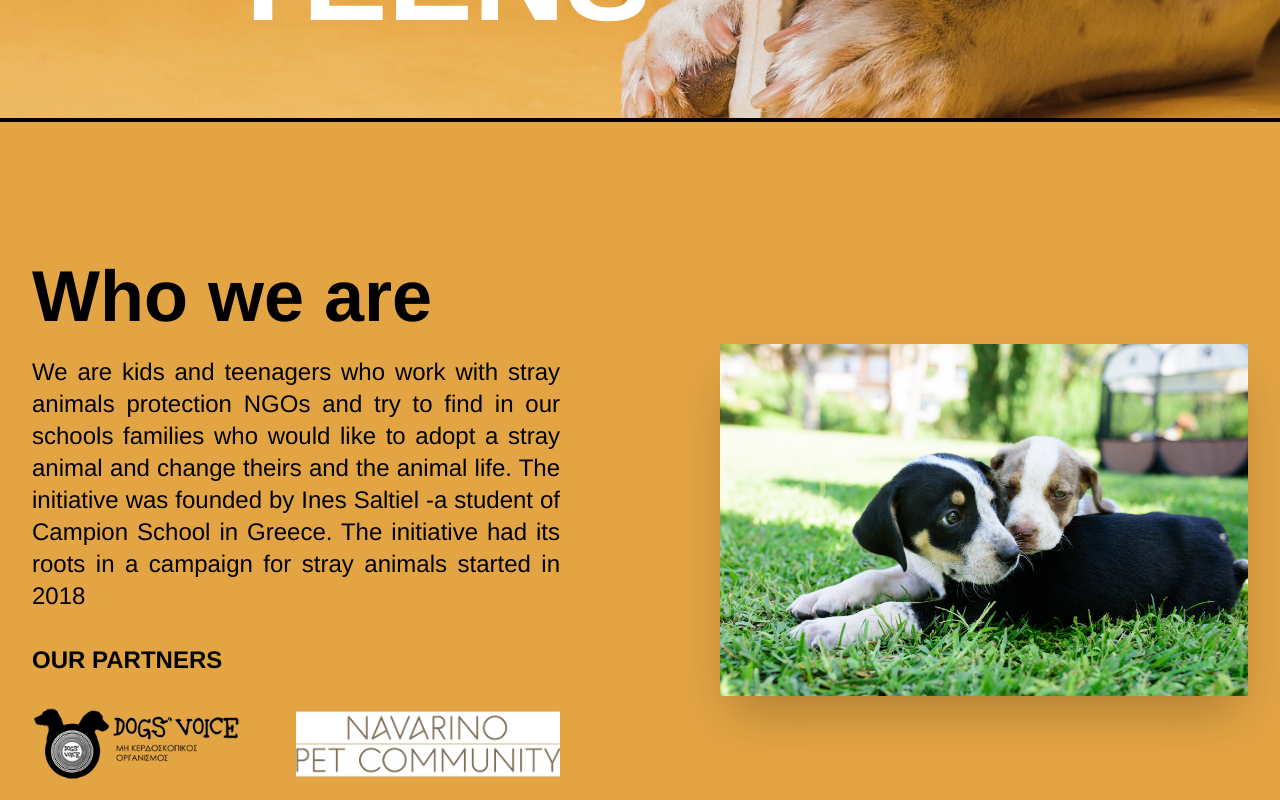
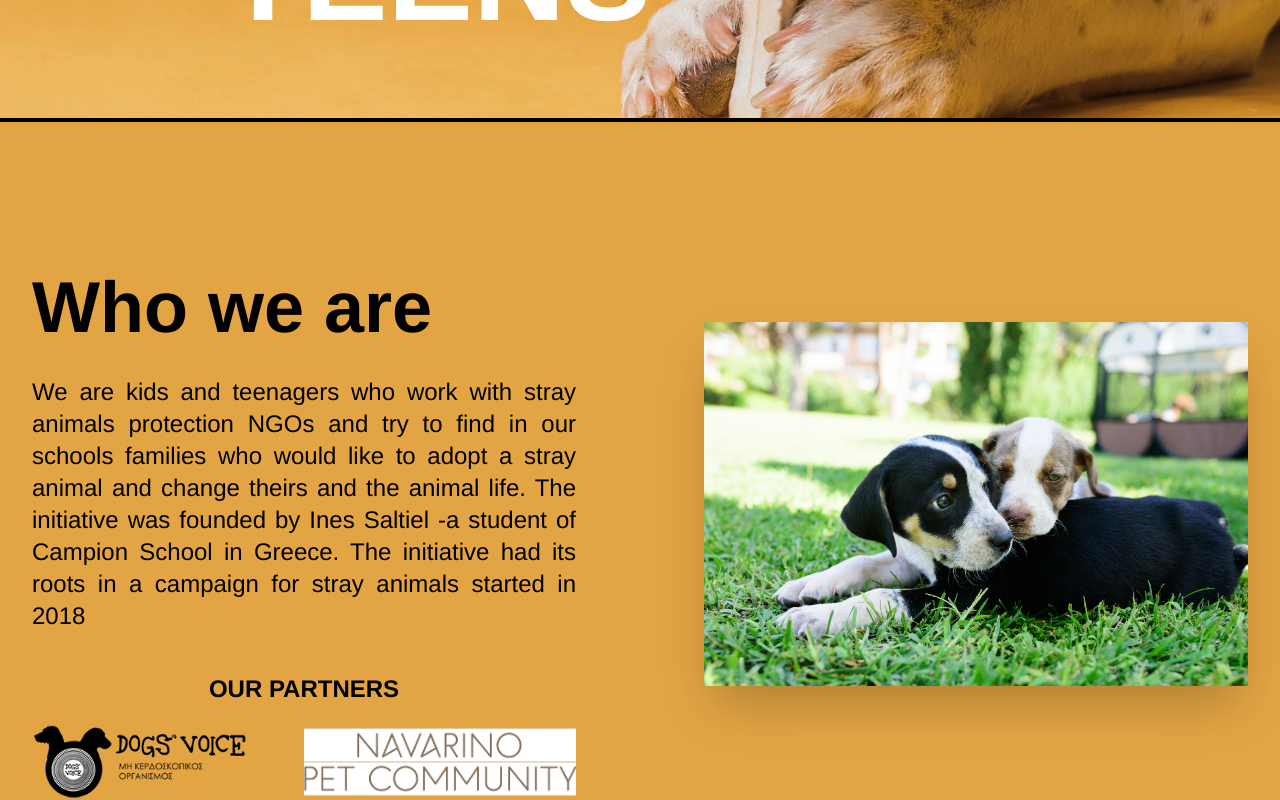
Before and after one commit to Kiwasthal/for_dogs, a Next.js app: page / in a window 1280 px wide. Shown: the part 680-1480 px from the top of the page. Built offline with nearby package versions, Linux system fonts and the light colour scheme.

Commit message:
reworked first section grid

```diff
--- a/components/Contact.jsx
+++ b/components/Contact.jsx
@@ -5,16 +5,16 @@ const Contact = ({ passRef }) => {
       className="w-full h-screen lg:h-[80vh]  px-4 gap-0 md:gap-8  xl:gap-12 lg:px-8 2xl:px-56 flex flex-col border-y-2
     items-center md:items-start justify-center bg-white border-black overflow-hidden relative"
     >
-      <h1 className=" text-orange-400 text-2xl text-center font-extrabold md:text-5xl">
+      <h1 className="mb-8 md:mb-0 text-orange-400 text-2xl text-center font-extrabold md:text-5xl">
         Contact Us
       </h1>
       <div className="flex w-full  text-orange-400 gap-4 lg:gap-32 items-start flex-col lg:flex-row ">
         <p className="text-justify text-sm md:text-xl w-full lg:w-1/3">
-          As we are students and we have a lot of school work -plus a lot work
-          for the kids for Strays 😉 please send us an email and we will resond.
-          For adopting you need to be calling in the phone we give every time. A
-          volunteer or an associate of the NGO will reply and will match the
-          stray dog or cat and your need.
+          Send us an email only if you want to be involved and initiate the
+          activity in your school. For adoptions, please directly contact the
+          mobile number we indicate for each dog. A volunteer or an associate of
+          the NGO who host the dog will reply and make all arrangements for the
+          adoption.
         </p>
         <div className="w-full lg:w-2/5">
           <form action="#">
--- a/components/SectionOne.jsx
+++ b/components/SectionOne.jsx
@@ -5,23 +5,22 @@ function SectionOne({ passRef }) {
     <div
       ref={passRef}
       className="
-                w-full h-screen px-4  gap-0 md:gap-8  lg:gap-14 xl:gap-40 lg:px-8 2xl:px-56 grid lg:grid-cols-2 border-y-2
-                items-center justify-center bg-section-one border-black overflow-hidden
+                w-full h-screen px-4  gap-0 md:gap-8  lg:gap-x-32 lg:px-8 2xl:px-56 grid grid-rows-7  lg:grid-rows-3 lg:grid-cols-2 border-y-2
+                 bg-section-one border-black overflow-hidden
                 "
     >
-      <div className="md:w-3/4 justify-self-center lg:w-full text-black  flex  flex-col items-center lg:items-start text-2xl lg:text-5xl justify-start md:gap-3">
-        <p className="text-2xl md:text-5xl lg:text-7xl font-bold mb-3">
-          Who we are
-        </p>
-        <p className="text-sm  lg:text-2xl text-justify   font-thin ">
-          We are kids and teenagers who work with stray animals protection NGOs
-          and try to find in our schools families who would like to adopt a
-          stray animal and change theirs and the animal life. The initiative was
-          founded by Ines Saltiel -a student of Campion School in Greece. The
-          initiative had its roots in a campaign for stray animals started in
-          2018
-        </p>
-        <p className="text-lg md:text-2xl font-bold mt-2 md:mt-5 ">
+      <p className="text-2xl self-center justify-self-center md:text-5xl lg:text-7xl font-bold mb-3 row-start-1 md:row-start-1 md:col-start-1 md:self-end md:justify-self-start">
+        Who we are
+      </p>
+      <p className="text-sm  lg:text-2xl text-justify col-start-1   font-thin row-start-2 row-span-2 md:row-start-2 md:row-span-1 self-center">
+        We are kids and teenagers who work with stray animals protection NGOs
+        and try to find in our schools families who would like to adopt a stray
+        animal and change theirs and the animal life. The initiative was founded
+        by Ines Saltiel -a student of Campion School in Greece. The initiative
+        had its roots in a campaign for stray animals started in 2018
+      </p>
+      <div className="row-start-6  row-span-2  self-start md:row-start-3">
+        <p className="text-lg md:text-2xl font-bold mt-2 md:mt-5 text-center self-end">
           OUR PARTNERS
         </p>
         <div className="w-full mt-0 md:mt-5 flex justify-between gap-3 md:gap-0 items-center p-4 md:p-0">
@@ -55,7 +54,7 @@ function SectionOne({ passRef }) {
           </a>
         </div>
       </div>
-      <div className="w-2/3 md:w-2/4 justify-self-center lg:w-full shadow-2xl overflow-hidden ">
+      <div className="w-2/3 md:w-2/4 justify-self-center lg:w-full shadow-2xl overflow-hidden col-start-1 md:col-start-2  row-start-4 row-span-2 md:row-span-3 self-center">
         <Image
           src="/images/section_1.jpg"
           className="hover:scale-125  transition-all duration-300"
--- a/pages/index.js
+++ b/pages/index.js
@@ -19,7 +19,7 @@ export default function Home() {
   const [isClicked, setIsClicked] = useState(false);
   const toggleClicked = () => setIsClicked(!isClicked);
 
-  const customClass = !isClicked ? 'translate-x-52' : 'translate-x-0';
+  const customClass = !isClicked ? 'translate-x-96' : 'translate-x-0';
 
   return (
     <div className="w-full">
```
